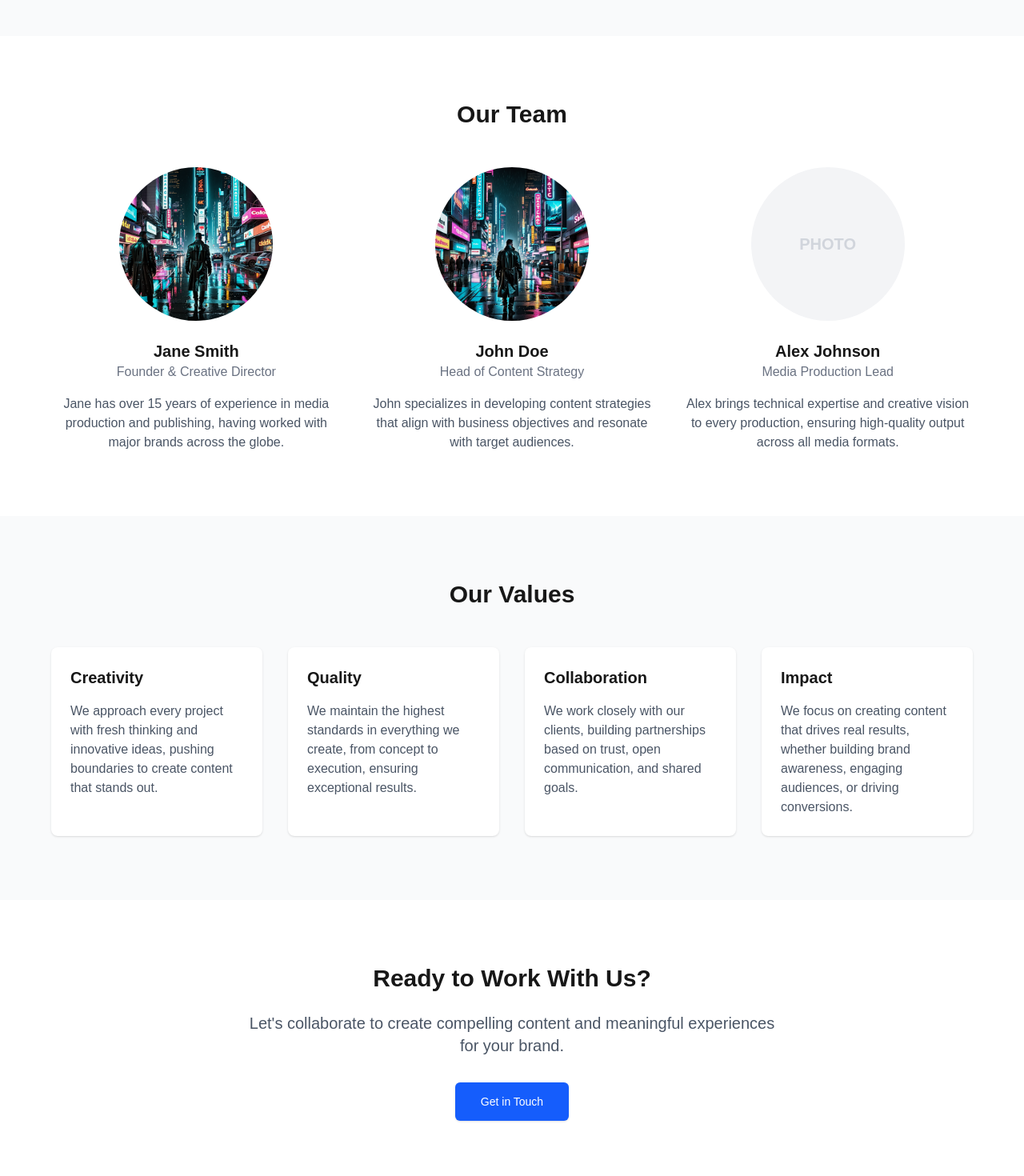
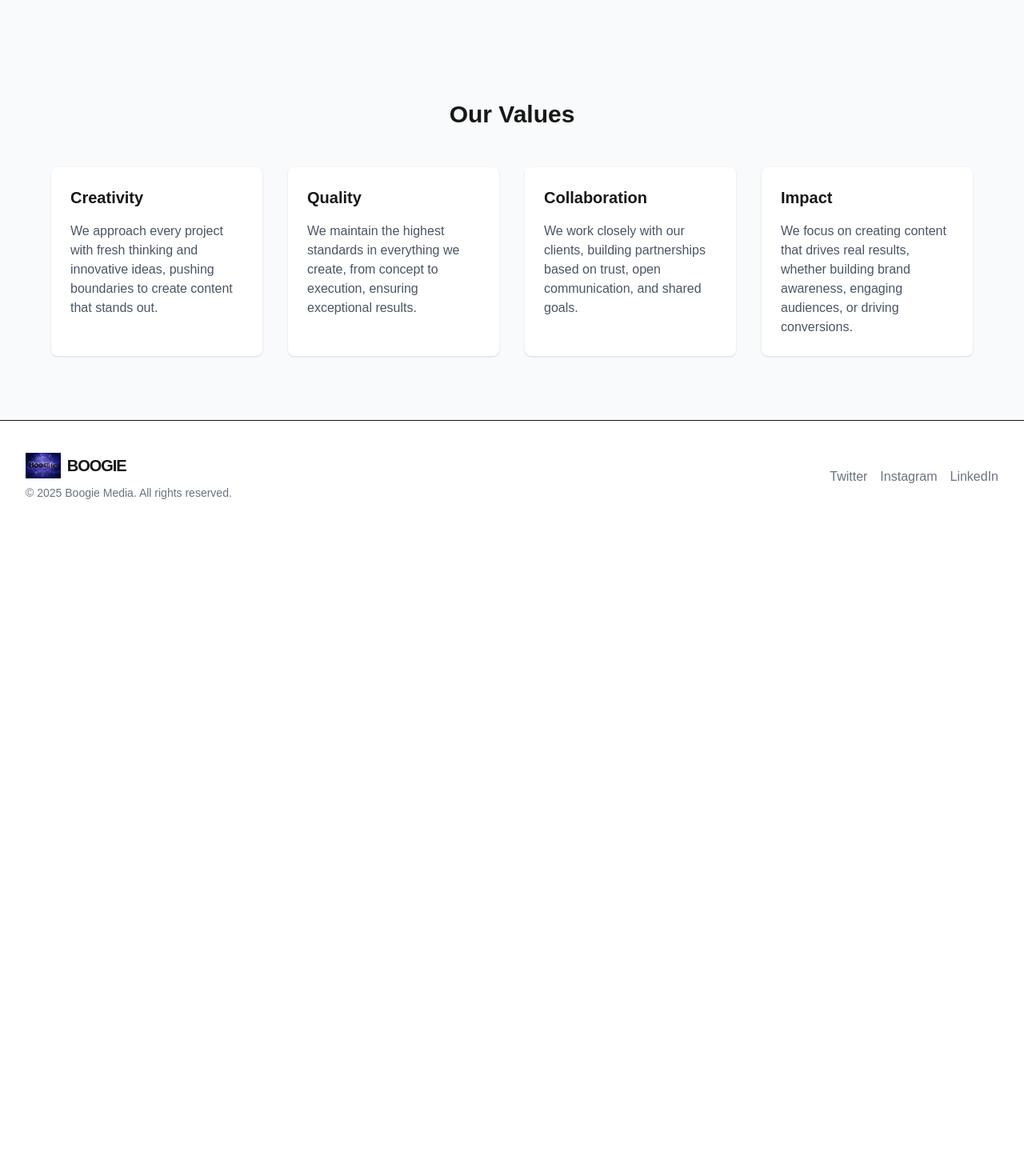
Before and after one commit to markotoole/boogiecc, a Next.js app: page /about in a window 1280 px wide. Shown: the part 960-2430 px from the top of the page at 80% size. After the commit the page ends 1626 px from the top, so only its background shows below. Built offline with nearby package versions, Linux system fonts and the light colour scheme.

Commit message:
Update page.tsx
new about

```diff
--- a/src/app/about/page.tsx
+++ b/src/app/about/page.tsx
@@ -59,75 +59,6 @@ export default function AboutPage() {
         </div>
       </section>
 
-      {/* Team Section */}
-      <section className="px-4 py-20">
-        <div className="container mx-auto max-w-6xl">
-          <h2 className="text-3xl font-bold mb-12 text-center">Our Team</h2>
-          <div className="grid gap-8 sm:grid-cols-2 lg:grid-cols-3">
-            {/* Team Member 1 */}
-            <div className="flex flex-col items-center text-center">
-              <div className="w-48 h-48 rounded-full bg-gray-100 dark:bg-gray-800 mb-6 overflow-hidden">
-                <div className="relative w-full h-full">
-                  <Image
-                    src="/images/blog/b9c40c6c-c019-44de-a721-ed9c94f788fc.png"
-                    alt="Jane Smith"
-                    fill
-                    className="object-cover"
-                  />
-                </div>
-              </div>
-              <h3 className="text-xl font-bold">Jane Smith</h3>
-              <p className="text-gray-500 dark:text-gray-400 mb-4">Founder & Creative Director</p>
-              <p className="text-gray-600 dark:text-gray-400">
-                Jane has over 15 years of experience in media production and
-                publishing, having worked with major brands across the globe.
-              </p>
-            </div>
-            {/* Team Member 2 */}
-            <div className="flex flex-col items-center text-center">
-              <div className="w-48 h-48 rounded-full bg-gray-100 dark:bg-gray-800 mb-6 overflow-hidden">
-                <div className="relative w-full h-full">
-                  <Image
-                    src="/images/blog/b7a349cf-8ba7-404f-8e83-092fc9789467.png"
-                    alt="John Doe"
-                    fill
-                    className="object-cover"
-                  />
-                </div>
-              </div>
-              <h3 className="text-xl font-bold">John Doe</h3>
-              <p className="text-gray-500 dark:text-gray-400 mb-4">Head of Content Strategy</p>
-              <p className="text-gray-600 dark:text-gray-400">
-                John specializes in developing content strategies that align with
-                business objectives and resonate with target audiences.
-              </p>
-            </div>
-            {/* Team Member 3 */}
-            <div className="flex flex-col items-center text-center">
-              <div className="w-48 h-48 rounded-full bg-gray-100 dark:bg-gray-800 mb-6 overflow-hidden">
-                <div className="flex h-full items-center justify-center text-xl font-bold text-gray-300 dark:text-gray-700">
-                  PHOTO
-                </div>
-                {/* Replace with actual photo */}
-                {/* <Image
-                  src="/team-member-3.jpg"
-                  alt="Team Member Name"
-                  width={192}
-                  height={192}
-                  className="object-cover"
-                /> */}
-              </div>
-              <h3 className="text-xl font-bold">Alex Johnson</h3>
-              <p className="text-gray-500 dark:text-gray-400 mb-4">Media Production Lead</p>
-              <p className="text-gray-600 dark:text-gray-400">
-                Alex brings technical expertise and creative vision to every
-                production, ensuring high-quality output across all media formats.
-              </p>
-            </div>
-          </div>
-        </div>
-      </section>
-
       {/* Values Section */}
       <section className="bg-gray-50 px-4 py-20 dark:bg-gray-900">
         <div className="container mx-auto max-w-6xl">
@@ -168,22 +99,6 @@ export default function AboutPage() {
           </div>
         </div>
       </section>
-
-      {/* CTA Section */}
-      <section className="px-4 py-20">
-        <div className="container mx-auto max-w-4xl text-center">
-          <h2 className="text-3xl font-bold mb-6">Ready to Work With Us?</h2>
-          <p className="text-xl text-gray-600 dark:text-gray-400 mb-8 max-w-2xl mx-auto">
-            Let's collaborate to create compelling content and meaningful experiences for your brand.
-          </p>
-          <Link
-            href="/contact"
-            className="inline-flex h-12 items-center justify-center rounded-md bg-blue-600 px-8 text-sm font-medium text-white shadow transition-colors hover:bg-blue-700 focus-visible:outline-none focus-visible:ring-1 focus-visible:ring-blue-700 disabled:pointer-events-none disabled:opacity-50 dark:bg-blue-600 dark:hover:bg-blue-700"
-          >
-            Get in Touch
-          </Link>
-        </div>
-      </section>
     </>
   );
 }
```
